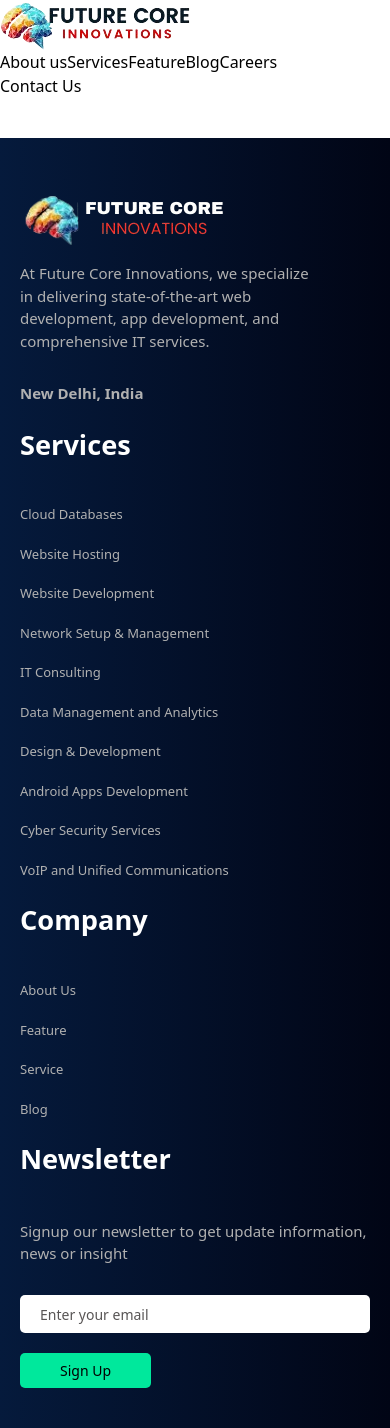
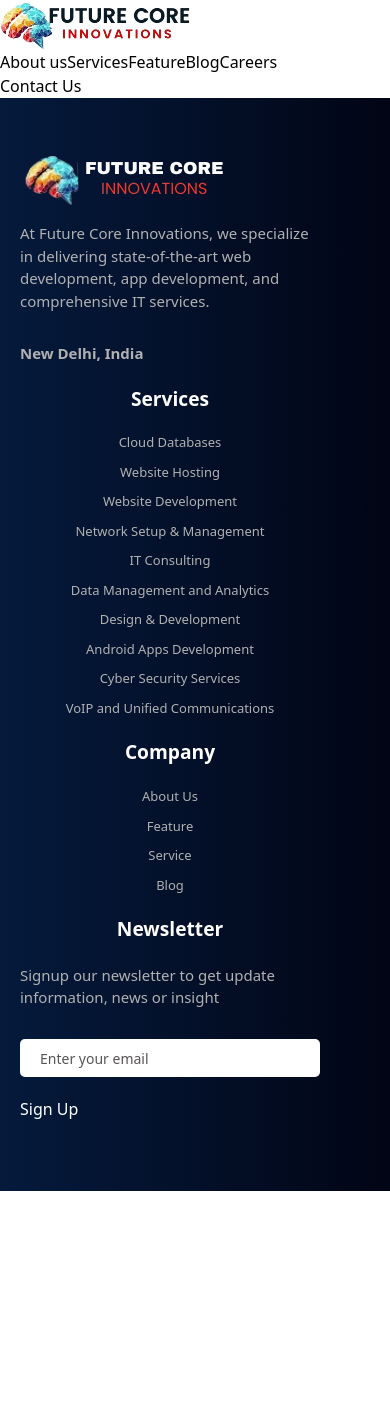
Before and after one commit to anubhootipandey/Future_Core_Innovations, a React (Vite) app: page / in a window 390 px wide. After the commit the page ends 1191 px from the top, so only its background shows below. Built offline with nearby package versions, Linux system fonts and the light colour scheme.

Commit message:
make about page

```diff
--- a/src/components/Footer/Footer.css
+++ b/src/components/Footer/Footer.css
@@ -1,174 +1,132 @@
-#footer{
-    padding: 100px 50px;
-    margin: 60px 0px 0px 0px;
+#footer {
+    padding: 50px 20px; /* Reduced padding to eliminate extra height */
     background: linear-gradient(270deg, #010515 0%, #051a3c 100%);
-    height: auto;
 }
 
-#footer .row{
+#footer .row {
     max-width: 1300px;
-    margin: 0px auto;
-    /* padding: 20px; */
+    margin: 0 auto;
     color: white;
-   /* justify-content: center; */
+    display: flex;
+    flex-wrap: wrap; /* Ensures content wraps on smaller screens */
 }
-  .footer-inner{
+
+.footer-inner {
     margin-right: 50px;
+    flex: 1; /* Allows the inner content to be flexible */
 }
-  .footer-inner img{
-    margin: 0px;
+
+.footer-inner img {
+    margin: 0;
 }
-.footer-inner .location{
+
+.footer-inner .location {
     margin-top: 30px !important;
 }
-  #footer h4{
+
+#footer h4 {
     font-weight: 600;
     font-size: 1.7rem;
-    margin: 20px 0px 40px 0px;
+    margin: 20px 0 40px 0;
     color: white;
 }
-   #footer ul{
-    padding: 0px;
-    margin: 0px;
+
+#footer ul {
+    padding: 0;
+    margin: 0;
+    list-style-type: none; /* Ensures no default list styling */
 }
-   #footer p{
-    margin: 10px 0px;
-    color:#b1b1b1 ;
+
+#footer p {
+    margin: 10px 0;
+    color: #b1b1b1;
     font-size: 15px;
 }
-   #footer ul li{
-    margin: 10px 0px;
-    list-style-type: none;
+
+#footer ul li {
+    margin: 10px 0;
 }
 
-   #footer a{
+#footer a {
     text-decoration: none;
     color: #b1b1b1;
-    transition: all 200ms;
-   }
-   #footer a:hover{
-    color: rgb(221, 221, 221);
+    transition: color 200ms;
 }
 
-   .new-in input{
+#footer a:hover {
+    color: #ddd;
+}
+
+.new-in input {
     width: 100%;
-    margin: 20px 0px;
+    margin: 20px 0;
     padding: 7px 20px;
     border-radius: 5px;
     border: none;
 }
-    .new-in input:focus{
+
+.new-in input:focus {
     outline: 1px solid #1F3170;
 }
-   .new-in input::placeholder{
+
+.new-in input::placeholder {
     font-size: 14px;
-    color: #585555      ;
+    color: #585555;
 }
 
-   .email button{
-     background-color: transparent;
+.email button {
+    background-color: #00e89c;
     border: none;
     font-size: 14px;
     color: black;
-    background-color: #00e89c;
     padding: 7px 40px;
     border-radius: 5px;
+}
 
+/* Responsive Styles */
+@media (max-width: 768px) {
+    #footer {
+        padding: 40px 20px;
     }
-@media (max-width:1024px)
-{
-    #mob-menu{
 
-        position: fixed;
-        top: 0px;
-        right: 0px;
-        width: 300px;
-        background-color: white;
-        height: 100vh;
-        margin-right: -400px;
-        transition: all 300ms;
-        z-index: 99999;
+    #footer h4 {
+        font-size: 1.2rem;
+        margin-bottom: 20px;
     }
-    #close-btn{
-        height: 30px;
+
+    #footer ul li {
+        margin: 10px 0;
+        font-size: 13px;
     }
-    .h-link{
-        display: none;
+
+    .footer-inner {
+        margin-bottom: 30px; /* Adds space between columns on smaller screens */
     }
-    #menu-btn{
-        display: block;
+
+    .email {
+        margin-top: 30px;
     }
-    .link-sec
-    {
-        margin-top: 40px;
-    }
-    .link-sec span{
-        margin: 0px 10px;
-    }
-    .link-sec a{
-        color:hsl(0, 0%, 41%);
-        transition: all 200ms;
-        text-decoration: none;
-        display: block;
-        margin: 15px 0px;
-    }
-    .link-sec a:hover{
-        color:hsl(0, 0%, 8%);
-    }
-    .link-sec ul{
-        margin: 0px;
-        padding: 0px;
-    }
-    .link-sec ul li{
-        list-style-type: none;
-    }
-    .r-btn{
-        background-color: #8776ea;
-        color: white;
-        padding: 8px 20px;
-        border-radius: 20px;
-        margin-top: 30px;
-        border:none;
+
+    .new-in input,
+    .email button {
+        width: 100%;
     }
 }
 
-@media (max-width:930px)
-{
-    #hero{
-        flex-direction: column;
-        margin: 0px auto;
-        flex-wrap: wrap;
-        height: fit-content;
-        padding-top: 100px;
+@media (max-width: 480px) {
+    #footer .row {
+        flex-direction: column; /* Stacks items vertically on small screens */
+    }
+
+    #footer h4 {
+        text-align: center;
+    }
+
+    #footer ul {
+        text-align: center;
+    }
+
+    .email {
+        text-align: center;
     }
 }
-
-@media (max-width:768px)
-{
-    #footer
-    {
-        margin: 40px 0px 0px 0px;
-    }
-    #footer ul li
-    {
-        display: block;
-        width: 100%;
-        margin: 20px 0px;
-        font-size: 13px;
-    }
-
-}
-
-@media (max-width:600px)
-{
-    #footer
-    {
-
-        padding: 40px 20px;
-    }
-    #header h1
-    {
-        padding: 10px 40px;
-        font-size: 15px;
-    }
-}
--- a/src/components/Footer/Footer.jsx
+++ b/src/components/Footer/Footer.jsx
@@ -6,20 +6,18 @@
   return (
     <footer id="footer">
       <div className="row">
-
-          <div className="footer-inner flex w-[14.5rem]">
-            <div>
+        <div className="footer-inner flex flex-col lg:flex-row">
+          <div className="flex-1 mb-6 lg:mb-0">
             <img src={logo} alt="footer-logo" />
             <p>At Future Core Innovations, we specialize in delivering state-of-the-art web development, app development, and comprehensive IT services.</p>
             <p style={{ fontWeight: "600" }} className="location">
-                <i className="fa-solid fa-location-dot"></i> New Delhi, India
+               New Delhi, India
             </p>
           </div>
-          </div>
 
-        <div className='flex'>
-          <h4 className='flex relative left-[23rem] -top-[16rem] text-xs '>Services</h4>
-          <ul  className=" relative left-[17rem] -top-[11.5rem]">
+          <div className="flex-1 mb-6 lg:mb-0">
+            <h4 className='text-xs mb-4'>Services</h4>
+            <ul>
               <li><a href="service.html">Cloud Databases</a></li>
               <li><a href="service.html">Website Hosting</a></li>
               <li><a href="service.html">Website Development</a></li>
@@ -32,23 +30,24 @@
               <li><a href="service.html">VoIP and Unified Communications</a></li>
             </ul>
           </div>
-        <div className="flex">
-          <h4  className='flex relative left-[43rem] -top-[38rem] text-xs '>Company</h4>
-          <ul   className=" relative left-[36rem] -top-[33rem]">
+
+          <div className="flex-1 mb-6 lg:mb-0">
+            <h4 className='text-xs mb-4'>Company</h4>
+            <ul>
               <li><a href="about.html">About Us</a></li>
               <li><a href="feature.html">Feature</a></li>
               <li><a href="service.html">Service</a></li>
               <li><a href="blog.html">Blog</a></li>
             </ul>
           </div>
-        <div className="flex">
-          <h4   className='flex relative -right-[63rem] -top-[47rem] text-xs '>Newsletter</h4>
-            <p    className=" relative left-[55rem] -top-[42rem] w-[15rem]">Signup our newsletter to get update information, news or insight</p>
-          <div className="email relative left-[40rem] -top-[36rem]">
-            <div className="new-in">
-              <input type="text" placeholder="Enter your email" />
+
+          <div className="flex-1">
+            <h4 className='text-xs mb-4'>Newsletter</h4>
+            <p>Signup our newsletter to get update information, news or insight</p>
+            <div className="new-in mt-4">
+              <input type="text" placeholder="Enter your email" className="w-full mb-4 p-2 rounded" />
+              <button className="bg-[#00e89c] text-black p-2 rounded w-full">Sign Up</button>
             </div>
-            <button>Sign Up</button>
           </div>
         </div>
       </div>
```
Also changed, not shown: src/components/AboutUS/About.css (line endings or trailing spaces). Lines whose indentation alone changed are shown as unchanged.
